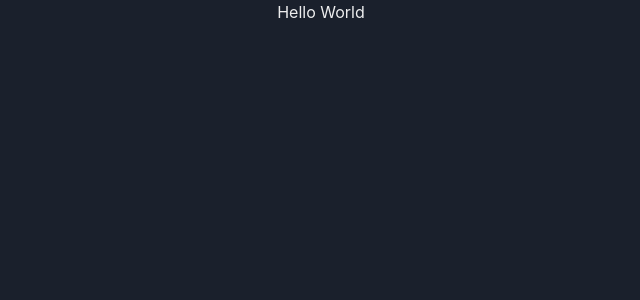
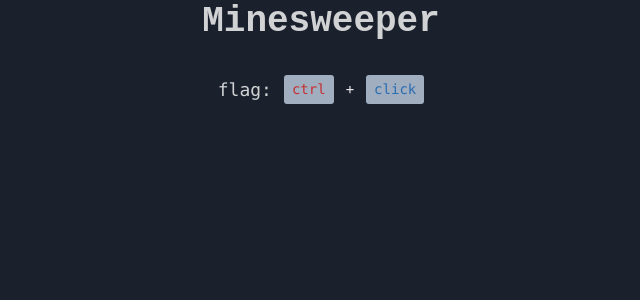
Before and after one commit to berkayaskin/minesweeper, a React (Create React App) app: page / in a window 1280 px wide. Shown: the top 300 px of the page, without its empty margins (319-959 px from the left). Built offline with nearby package versions, Linux system fonts and the light colour scheme.

Commit message:
create legend component, disable system theme, delete app test

```diff
--- a/src/App.tsx
+++ b/src/App.tsx
@@ -1,7 +1,16 @@
+import { Heading } from '@chakra-ui/react'
+import { Legend } from 'src/components/Legend'
 import './App.css'
 
 function App() {
-  return <div className='App'>Hello World</div>
+  return (
+    <div className='App'>
+      <Heading fontFamily='monospace' display='block' mb='8' fontSize='4xl' color='whiteAlpha.800'>
+        Minesweeper
+      </Heading>
+      <Legend />
+    </div>
+  )
 }
 
 export default App
--- /dev/null
+++ b/src/components/Legend.tsx
@@ -0,0 +1,36 @@
+import { Box, BoxProps, HStack, Text, TextProps } from '@chakra-ui/react'
+
+export const Legend = () => {
+  return (
+    <Parent>
+      <Text as='h1' fontSize='lg' color='whiteAlpha.800' mr={1}>
+        flag:{' '}
+      </Text>
+      <Key color='red.600'>ctrl</Key>
+      <Text mx={1}>+</Text>
+      <Key color='blue.600'>click</Key>
+    </Parent>
+  )
+}
+
+// Path: src/components/Key.tsx
+const Parent = (props: BoxProps) => (
+  <Box as='code' fontSize='sm'>
+    <HStack justifyContent='center'>{props.children}</HStack>
+  </Box>
+)
+
+// Path: src/components/Key.tsx
+const Key = (props: TextProps) => (
+  <Text
+    as='span'
+    display='inline-block'
+    bgColor='gray.400'
+    py={1}
+    px={2}
+    borderRadius={3}
+    {...props}
+  >
+    {props.children}
+  </Text>
+)
--- a/src/config/theme.ts
+++ b/src/config/theme.ts
@@ -2,7 +2,7 @@ import { extendTheme, type ThemeConfig } from '@chakra-ui/react'
 
 const config: ThemeConfig = {
   initialColorMode: 'dark',
-  useSystemColorMode: true,
+  useSystemColorMode: false,
 }
 
 const theme = extendTheme({ config })
```
Also changed, not shown: 1 other file (tests, documents, lock files or other folders).
